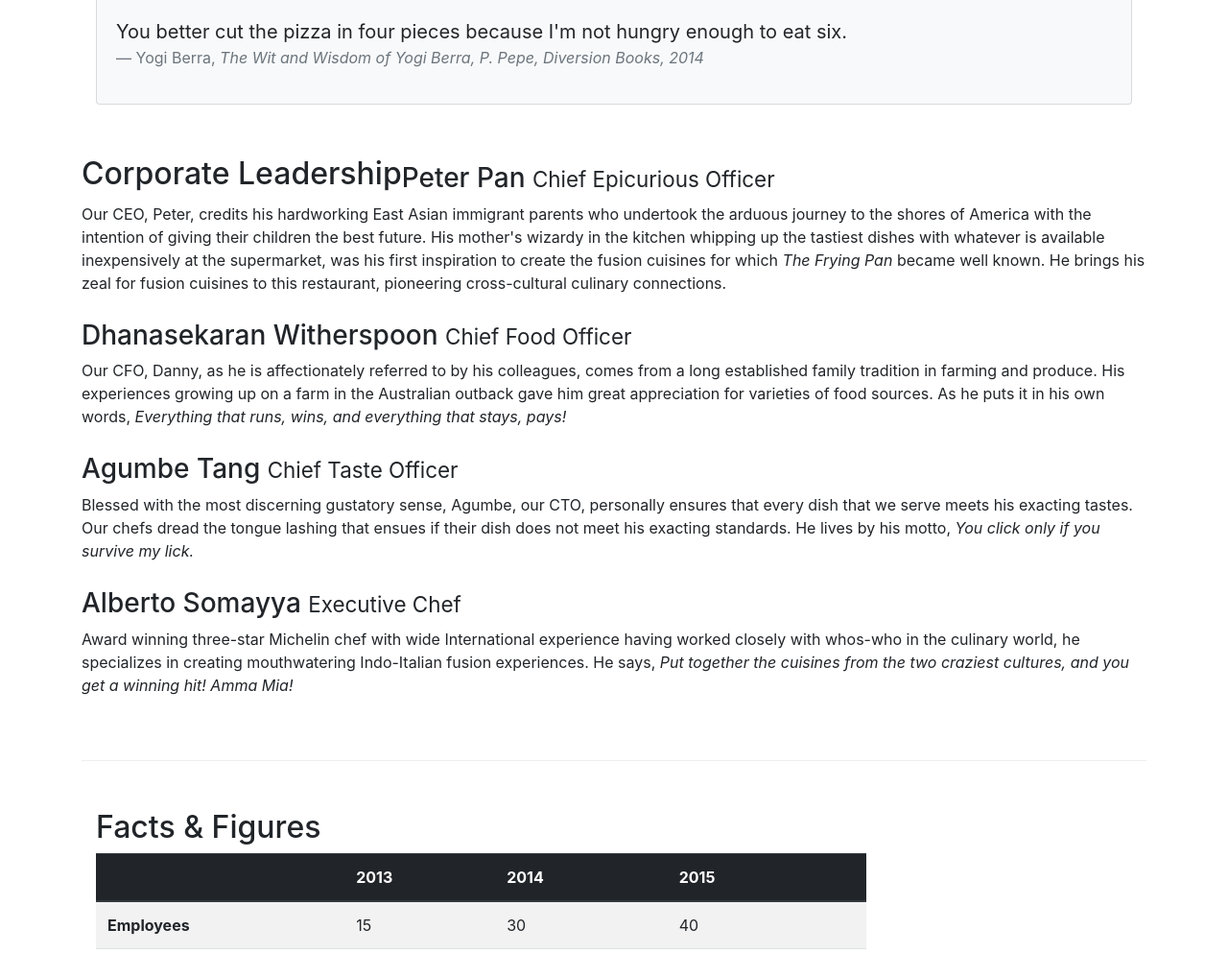
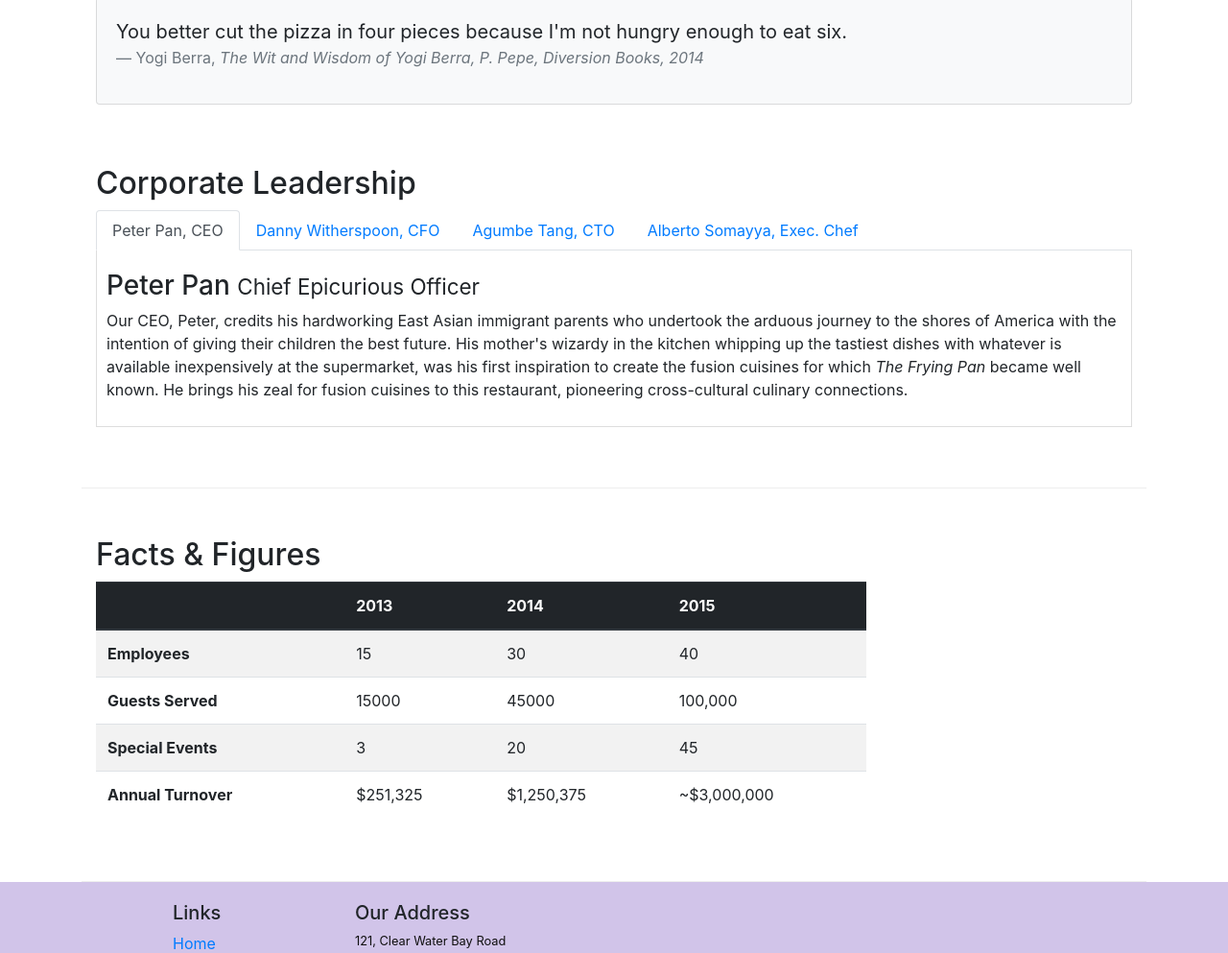
Before and after one commit to NorahAlShaikhMubarak/git-test, a website: page aboutus.html in a window 1280 px wide. Shown: the part 1122-2115 px from the top of the page at 96% size. Drawn offline with nearby package versions, Linux system fonts and the light colour scheme.

Commit message:
Nav Tabs

```diff
--- a/CSS/styles.css
+++ b/CSS/styles.css
@@ -60,3 +60,10 @@
 .navbar-dark {
      background-color: #512DA8;
 }
+
+.tab-content {
+    border-left: 1px solid #ddd;
+    border-right: 1px solid #ddd;
+    border-bottom: 1px solid #ddd;
+    padding: 10px;
+}
--- a/aboutus.html
+++ b/aboutus.html
@@ -98,22 +98,57 @@
                     </blockquote>
                 </div>
             </div>
-        </div>
+
+            <div class="row row-content align-items-center">
+                <div class="col-12">
+                <h2>Corporate Leadership</h2>
+
+                <ul class="nav nav-tabs">
+                    <li class="nav-item">
+                      <a class="nav-link active" href="#peter"
+                        role="tab" data-toggle="tab">Peter Pan, CEO</a>
+                    </li>
+                    <li class="nav-item">
+                      <a class="nav-link" href="#danny" role="tab"
+                        data-toggle="tab">Danny Witherspoon, CFO</a>
+                    </li>
+                    <li class="nav-item">
+                      <a class="nav-link" href="#agumbe"role="tab"
+                        data-toggle="tab">Agumbe Tang, CTO</a>
+                    </li>
+                    <li class="nav-item">
+                      <a class="nav-link" href="#alberto" role="tab"
+                        data-toggle="tab">Alberto Somayya, Exec. Chef</a>
+                    </li>
+                </ul>
+
+                <div class="tab-content">
+
+                    <div role="tabpanel" class="tab-pane fade show active" id="peter">
+                    <h3>Peter Pan <small>Chief Epicurious Officer</small></h3>
+                    <p class="d-none d-sm-block">Our CEO, Peter, credits his hardworking East Asian immigrant parents who undertook the arduous journey to the shores of America with the intention of giving their children the best future. His mother's wizardy in the kitchen whipping up the tastiest dishes with whatever is available inexpensively at the supermarket, was his first inspiration to create the fusion cuisines for which <em>The Frying Pan</em> became well known. He brings his zeal for fusion cuisines to this restaurant, pioneering cross-cultural culinary connections.</p>
+                    </div>
+
+                    <div role="tabpanel" class="tab-pane fade" id="danny">
+                    <h3>Dhanasekaran Witherspoon <small>Chief Food Officer</small></h3>
+                    <p class="d-none d-sm-block">Our CFO, Danny, as he is affectionately referred to by his colleagues, comes from a long established family tradition in farming and produce. His experiences growing up on a farm in the Australian outback gave him great appreciation for varieties of food sources. As he puts it in his own words, <em>Everything that runs, wins, and everything that stays, pays!</em></p>
+                    </div>
+
+                    <div role="tabpanel" class="tab-pane fade" id="agumbe">
+                    <h3>Agumbe Tang <small>Chief Taste Officer</small></h3>
+                    <p class="d-none d-sm-block">Blessed with the most discerning gustatory sense, Agumbe, our CTO, personally ensures that every dish that we serve meets his exacting tastes. Our chefs dread the tongue lashing that ensues if their dish does not meet his exacting standards. He lives by his motto, <em>You click only if you survive my lick.</em></p>
+                    </div>
+
+                    <div role="tabpanel" class="tab-pane fade" id="alberto">
+                    <h3>Alberto Somayya <small>Executive Chef</small></h3>
+                    <p class="d-none d-sm-block">Award winning three-star Michelin chef with wide International experience having worked closely with whos-who in the culinary world, he specializes in creating mouthwatering Indo-Italian fusion experiences. He says, <em>Put together the cuisines from the two craziest cultures, and you get a winning hit! Amma Mia!</em></p>
+                    </div>
+
+                </div>
 
 
-        <div class="container">
-            <div class="row row-content align-items-center">
-                <h2>Corporate Leadership</h2>
-                <h3>Peter Pan <small>Chief Epicurious Officer</small></h3>
-                <p>Our CEO, Peter, credits his hardworking East Asian immigrant parents who undertook the arduous journey to the shores of America with the intention of giving their children the best future. His mother's wizardy in the kitchen whipping up the tastiest dishes with whatever is available inexpensively at the supermarket, was his first inspiration to create the fusion cuisines for which <em>The Frying Pan</em> became well known. He brings his zeal for fusion cuisines to this restaurant, pioneering cross-cultural culinary connections.</p>
-                <h3>Dhanasekaran Witherspoon <small>Chief Food Officer</small></h3>
-                <p>Our CFO, Danny, as he is affectionately referred to by his colleagues, comes from a long established family tradition in farming and produce. His experiences growing up on a farm in the Australian outback gave him great appreciation for varieties of food sources. As he puts it in his own words, <em>Everything that runs, wins, and everything that stays, pays!</em></p>
-                <h3>Agumbe Tang <small>Chief Taste Officer</small></h3>
-                <p>Blessed with the most discerning gustatory sense, Agumbe, our CTO, personally ensures that every dish that we serve meets his exacting tastes. Our chefs dread the tongue lashing that ensues if their dish does not meet his exacting standards. He lives by his motto, <em>You click only if you survive my lick.</em></p>
-                <h3>Alberto Somayya <small>Executive Chef</small></h3>
-                <p>Award winning three-star Michelin chef with wide International experience having worked closely with whos-who in the culinary world, he specializes in creating mouthwatering Indo-Italian fusion experiences. He says, <em>Put together the cuisines from the two craziest cultures, and you get a winning hit! Amma Mia!</em></p>
-            </div>
-       </div>
+            </div></div>
+        </div>
        <div class="container">
        <div class="row row-content ">
         <div class="col-12 col-sm-9">
```
